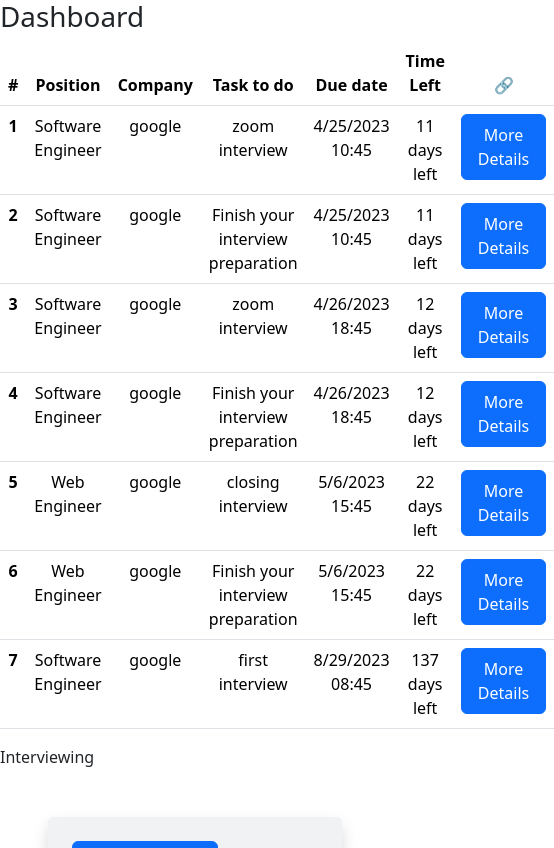
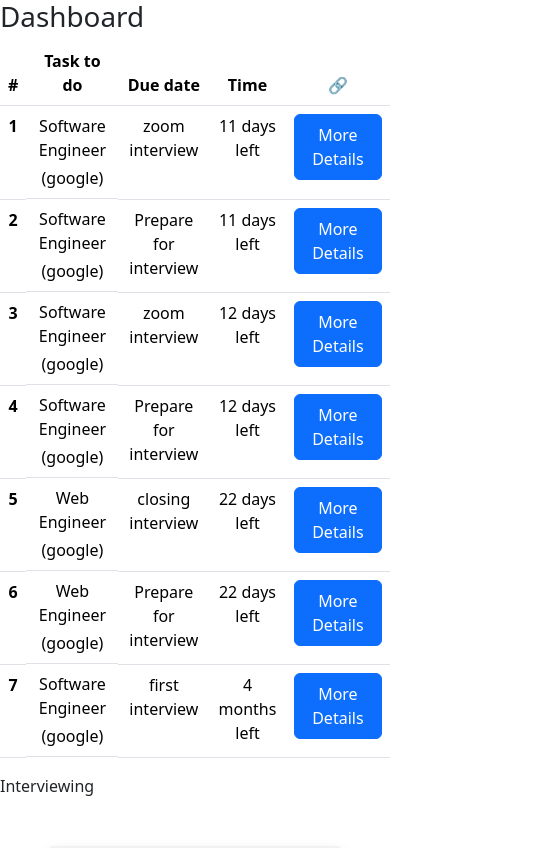
Before and after one commit to pterofighter-s-organization/apptracker, a React (Create React App) app in the folder frontend/: page / in a window 390 px wide. Shown: the top 848 px of the page, 554 px wide, since content can reach past the window. Built offline with nearby package versions, Linux system fonts and the light colour scheme.

Commit message:
finish with some adjustments to the taskboard

```diff
--- /dev/null
+++ b/frontend/src/components/TimeDisplay/DateDisplayPresentation.js
@@ -0,0 +1,4 @@
+
+export default function DateDisplayPresentation ( {} ) {
+
+}
--- /dev/null
+++ b/frontend/src/components/TimeDisplay/TimeDisplayContainer.js
@@ -0,0 +1,30 @@
+
+export default function TimeDisplayContainer ( {tag: Tag, timeDue, timeDiff} ) {
+
+    // return { daysLeft, hoursLeft, yearsLeft, monthsLeft, totalMonthsLeft }
+    const timeDisplay = (() => {
+        const monthsLeft = timeDiff.totalMonthsLeft
+        const daysLeft = timeDiff.daysLeft
+        const hoursLeft = timeDiff.hoursLeft
+
+        if (monthsLeft > 1){
+            return monthsLeft + " " + "months left"
+        } if (daysLeft > 1){
+            return daysLeft + " " + "days left"
+        } if (hoursLeft >= 1){
+            return hoursLeft + " " + "hours left"
+        }
+        return "Do Now"
+    })
+
+    return (
+        <>
+            <Tag>
+                {timeDue}
+            </Tag>
+            <Tag>
+                {timeDisplay()}
+            </Tag>
+        </>
+    )
+}
--- /dev/null
+++ b/frontend/src/components/TimeDisplay/TimerDisplayPresentation.js
@@ -0,0 +1,24 @@
+
+export function TimerDisplayPresentation ( {timeDiff} ) {
+
+    const timeDisplay = (() => {
+        const monthsLeft = timeDiff.totalMonthsLeft
+        const daysLeft = timeDiff.daysLeft
+        const hoursLeft = timeDiff.hoursLeft
+
+        if (monthsLeft > 1){
+            return monthsLeft + " " + "months left"
+        } if (daysLeft > 1){
+            return daysLeft + " " + "days left"
+        } if (hoursLeft >= 1){
+            return hoursLeft + " " + "hours left"
+        }
+        return "Do Now"
+    })
+
+    return(
+        <>
+            {timeDisplay()}
+        </>
+    )
+}
--- a/frontend/src/components/UrgentTask/TaskOrganization/TaskOrganization.js
+++ b/frontend/src/components/UrgentTask/TaskOrganization/TaskOrganization.js
@@ -25,7 +25,7 @@ export function findTaskOnApp ( app, tasks ) {
                 position: position,
                 company: company,
                 priority : 0,
-                title: "Remember to track your next meeting time",
+                title: "Track your next meeting time",
                 date: date,
                 timeDue: date,
             }
@@ -52,7 +52,7 @@ export function findTaskOnApp ( app, tasks ) {
             position: position,
             company: company,
             priority: 1,
-            title: "Finish your interview preparation",
+            title: "Prepare for interview",
             date: date,
             timeDue: timeDue,
         }
@@ -103,9 +103,3 @@ export function findDaysLeftOnTask ( task ) {
 
     task.timeDiff = findTimeDifference( task.timeDue, Date.now() )
 }
-
-export function RankTask ( tasks ) {
-
-    //sort with the number in [0]
-
-}
--- a/frontend/src/components/UrgentTask/UrgentTaskPresentation.js
+++ b/frontend/src/components/UrgentTask/UrgentTaskPresentation.js
@@ -1,4 +1,6 @@
 import { Link } from "react-router-dom";
+import TimeDisplayContainer from "../TimeDisplay/TimeDisplayContainer.js"
+import { TimerDisplayPresentation } from "../TimeDisplay/TimerDisplayPresentation.js";
 
 export default function UrgentTaskPresentation({ displayData }) {
     //temp navbar for testing purposes
@@ -19,16 +21,15 @@ export default function UrgentTaskPresentation({ displayData }) {
     let count = 1
 
     return (
-        <>
+        <div className="table-responsive">
             <table class="table text-center">
                 <thead>
                     <tr>
                         <th scope="col">#</th>
-                        <th scope="col">Position</th>
-                        <th scope="col">Company</th>
+                        <th scope="col" className="d-none d-sm-block">App Info</th>
                         <th scope="col">Task to do</th>
-                        <th scope="col">Due date</th>
-                        <th scope="col">Time Left</th>
+                        <th scope="col" >Due date</th>
+                        <th scope="col">Time</th>
                         <th scope="col">🔗</th>
                     </tr>
                 </thead>
@@ -37,11 +38,19 @@ export default function UrgentTaskPresentation({ displayData }) {
                         {displayData.map((task) => (
                             <tr>
                                 <th scope="row" key={count} > {count++} </th>
-                                <td>{task.position}</td>
-                                <td>{task.company}</td>
+                                <td className="d-flex flex-wrap justify-content-center gap-1 gap-lg-3">
+                                    <div className="">
+                                        {task.position}
+                                    </div>
+                                    <div className="">
+                                        {"("+task.company+")"}
+                                    </div>
+                                </td>
                                 <td>{task.title}</td>
-                                <td>{task.timeDue}</td>
-                                <td>{task.timeDiff.daysLeft} days left </td>
+                                <td className="d-none d-sm-table-cell">{task.timeDue}</td>
+                                <td>
+                                    <TimerDisplayPresentation timeDiff={task.timeDiff} />
+                                </td>
                                 <td>
                                     <Link to={displayData.link} className="card-text btn btn-primary p-2 px-3">
                                         <div className="">
@@ -65,6 +74,6 @@ export default function UrgentTaskPresentation({ displayData }) {
                     </tbody>
                 }
             </table>
-        </>
+        </div>
     )
 }
```
Also changed, not shown: frontend/src/components/TimeDisplay/TimeDisplayPresentation.js (added).
